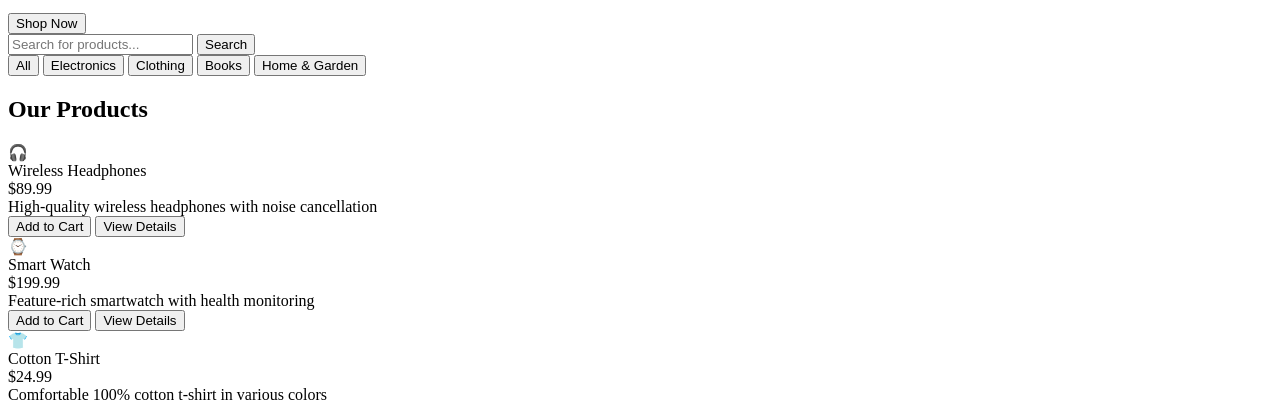
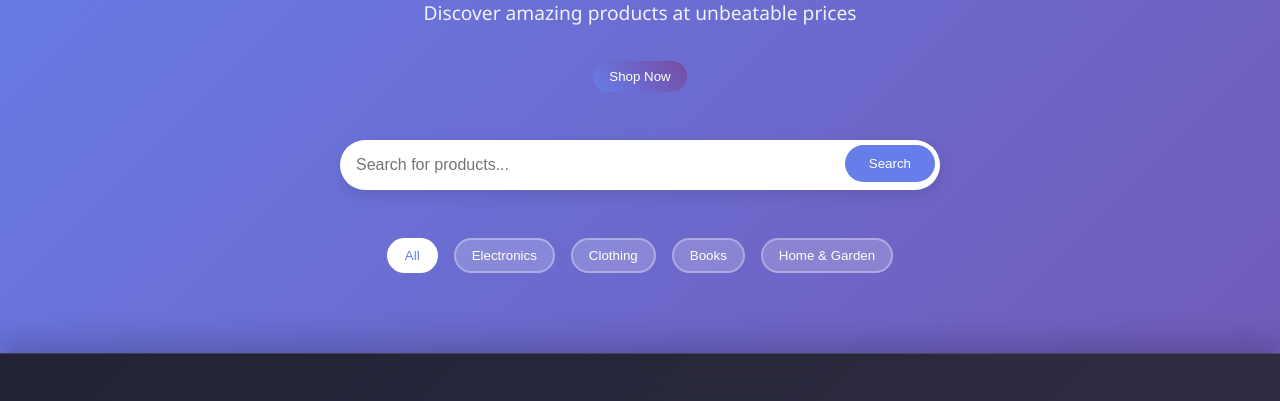
Before and after one commit to Mayankk499/E-Commerce-Platform, a plain HTML site: page index.html in a window 1280 px wide. Shown: the part 239-640 px from the top of the page. Drawn offline with Linux system fonts and the light colour scheme.

Commit message:
index.html

```diff
--- a/index.html
+++ b/index.html
@@ -4,6 +4,7 @@
     <meta charset="UTF-8" />
     <meta name="viewport" content="width=device-width, initial-scale=1.0" />
     <title>ShopHub - Your Digital Marketplace</title>
+    <link rel="stylesheet" href="platform.css">
   </head>
   <body>
     <header>
```
